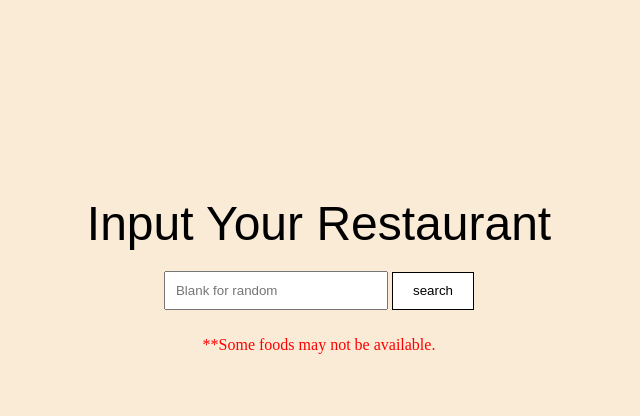
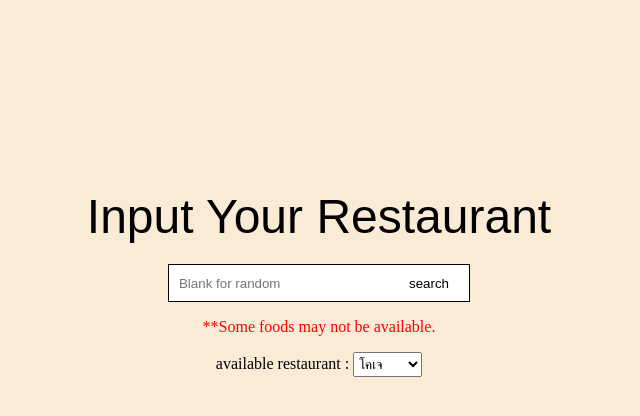
Before and after one commit to SalapaoXN/project, a Flask app: page / in a window 1280 px wide. Shown: the part 141-557 px from the top of the page, without its empty margins (321-961 px from the left). Run offline with Flask 3, Linux system fonts and the light colour scheme; some web fonts are replaced.

Commit message:
Add files via upload

```diff
--- a/J3K_PROJECT/templates/search.html
+++ b/J3K_PROJECT/templates/search.html
@@ -21,7 +21,7 @@
             text-align: center;
         }
 
-        .head {
+        .search-head {
             font-family: "Londrina Sketch", sans-serif;
             font-weight: 400;
             font-style: normal;
@@ -29,17 +29,32 @@
             margin-bottom: 20px;
         }
 
+        .search-box {
+            display: flex;
+            justify-content: center;
+            width: 100%;
+            gap: 10;
+        }
+
+        .form_config {
+            gap: 0;
+            display: flex;
+            border: 1px solid black;
+        }
+
         input[type="text"] {
+            margin-right: 0;
             padding: 10px;
-            margin-bottom: 10px;
             width: 200px;
+            border: none;
+            outline: none;
         }
 
         button {
+            margin-left: 0;
             padding: 10.5px 20px;
             background-color: #fff;
-            border: 0.5px solid;
-            text-color: black !important;
+            border: none;
         }
 
         .wrong {
@@ -50,21 +65,44 @@
         .warning {
             color: red;
         }
+
+        .select-op {
+            padding: 3px 1px;
+            overflow-y: auto;
+        }
+
+        .select-op option {
+            pointer-events: none;
+          }
     </style>
 </head>
 <body>
     <div class='search-div'>
-        <p class='head'>Input Your Restaurant</p>
-        <form method="POST" >
-            <input type="text" name="restaurant" placeholder="Blank for random">
-            <button type="submit">search</button>
-        </form>
-
+        <p class='search-head'>Input Your Restaurant</p>
+        <div class='search-box'>
+            <form method="POST" class='form_config'>
+                <input type="text" name="restaurant" placeholder="Blank for random">
+                <button type="submit">search</button>
+            </form>
+        </div>
         {% if error %}
             <p class='wrong'>{{ error }}</p>
         {% endif %}
 
         <p class='warning'>**Some foods may not be available.</p>
+
+        <form>
+            <label>available restaurant :</label>
+            <select class='select-op' size='1'>
+                <option>โคเจ</option>
+                <option>ป้าวิไล</option>
+                <option>ครัวสิริ</option>
+                <option>ริว</option>
+                <option>บูน</option>
+                <option>วาสนา</option>
+                <option>ครัวพี่ช้าง</option>
+            </select>
+          </form>
     </div>
 </body>
 </html>
```
Also changed, not shown: J3K_PROJECT/templates/result.html (+23 -4 lines).
